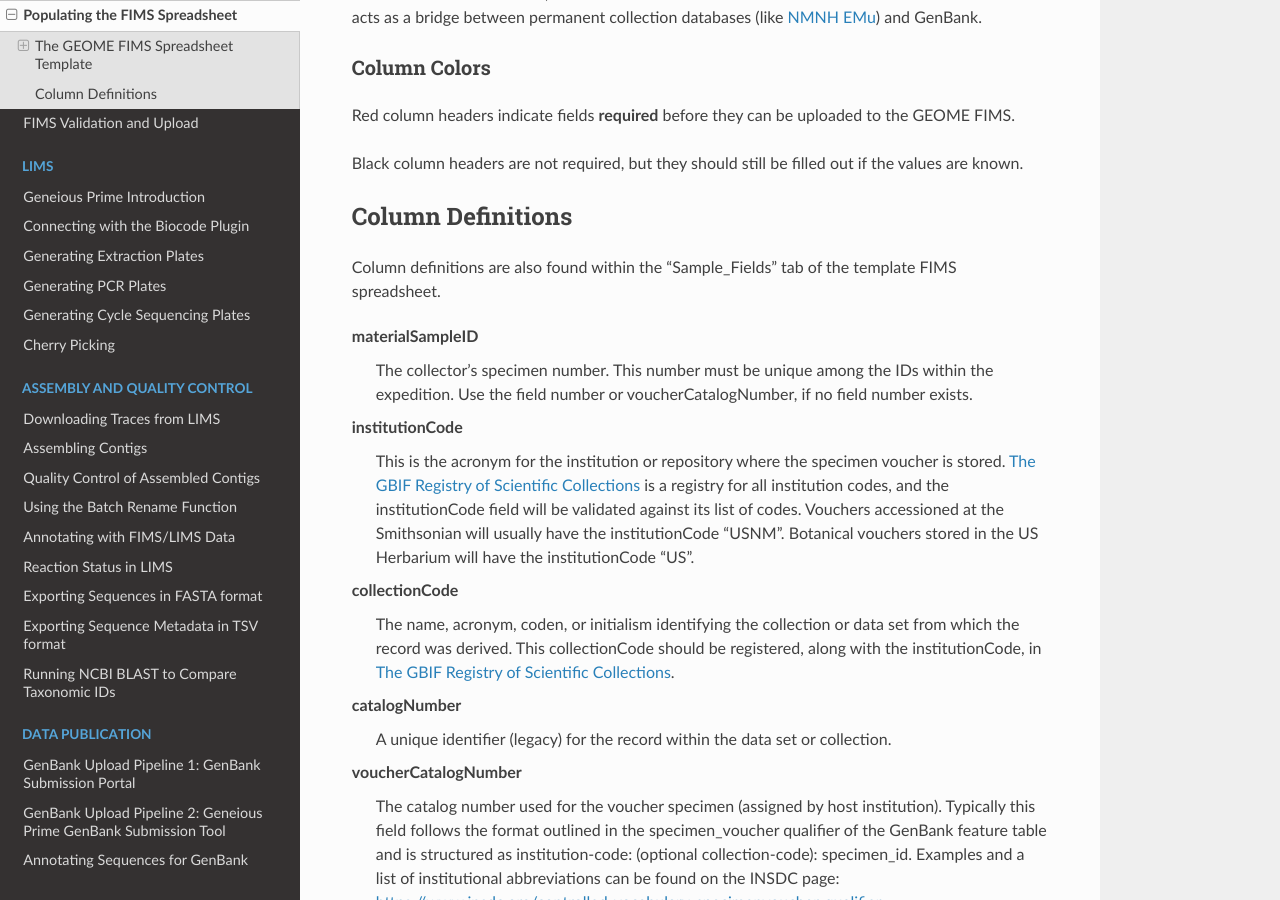
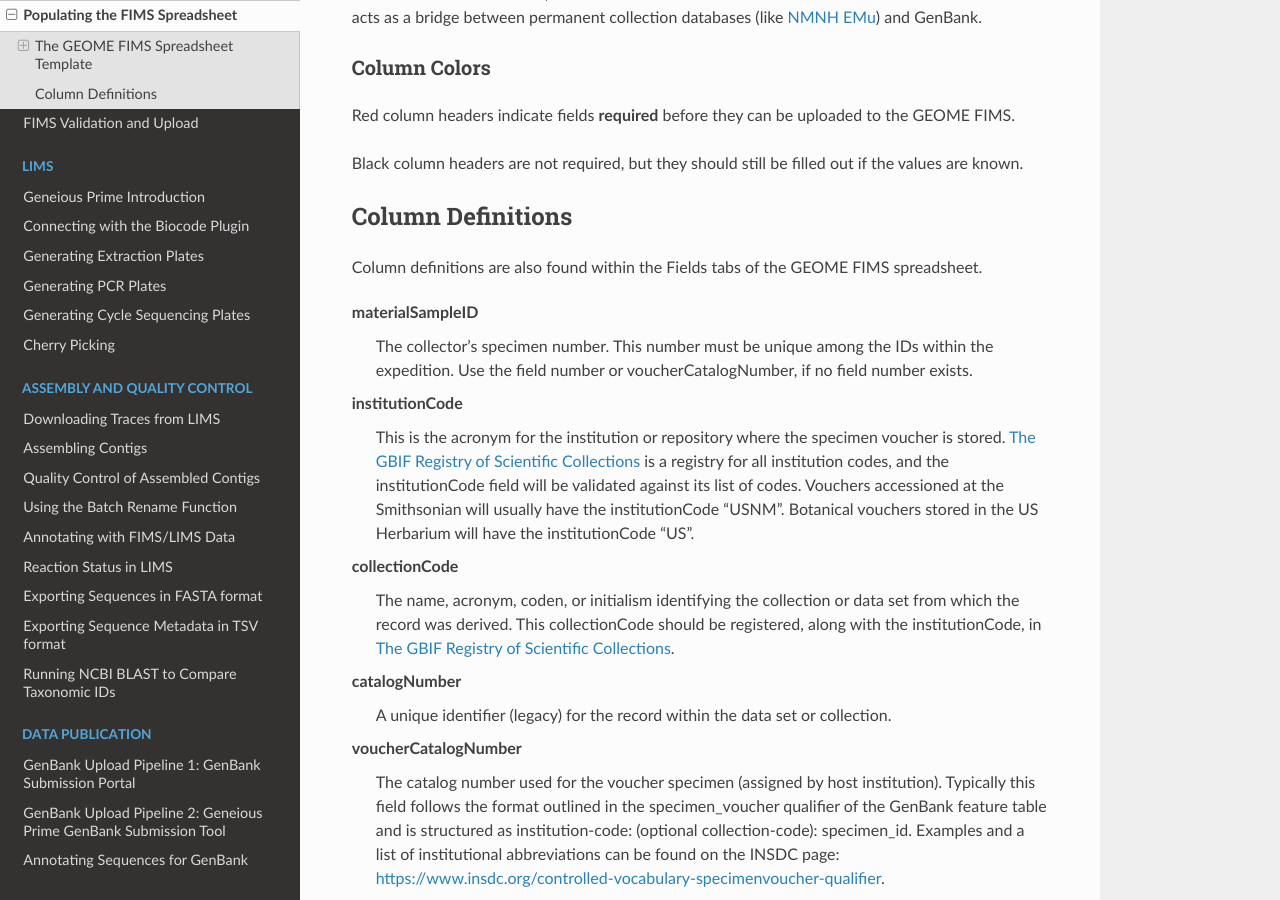
Before and after one commit to SIBarcodeNetwork/ReadtheDocsMaster, a Sphinx documentation site: the page built from Docs/fims_spreadsheet_pop.rst, in a window 1280 px wide and 900 px high, scrolled down 1508 px. Built offline with Sphinx 7.4.7 and the Read the Docs theme 3.1.0, drawn with Linux system fonts in a browser that asks for light colours.

Commit message:
Update fims_spreadsheet_pop.rst
Further text updates for new GEOME temp

```diff
--- a/Docs/fims_spreadsheet_pop.rst
+++ b/Docs/fims_spreadsheet_pop.rst
@@ -39,7 +39,7 @@ Black column headers are not required, but they should still be filled out if th
 Column Definitions
 ------------------
 
-Column definitions are also found within the "Sample_Fields" tab of the template FIMS spreadsheet.
+Column definitions are also found within the Fields tabs of the GEOME FIMS spreadsheet.
 
 materialSampleID
   The collector's specimen number. This number must be unique among the IDs within the expedition. Use the field number or voucherCatalogNumber, if no field number exists.
```
